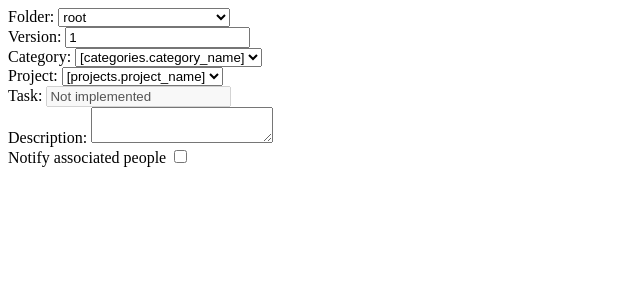
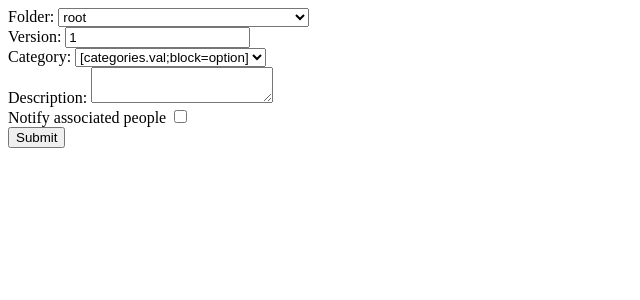
Before and after one commit to Korkonius/web2project.OrderManagement, a PHP site: page /templates/file_form.html in a window 1280 px wide. Shown: the top 300 px of the page, without its empty margins (0-640 px from the left). Run offline with PHP 8.4, Linux system fonts and the light colour scheme.

Commit message:
Completed controller logic for the file_form.html view.

```diff
--- a/index.php
+++ b/index.php
@@ -103,8 +103,11 @@
 
         // Load and merge file form data
         $folders  = getFolderSelectList();
+        $order = COrder::createFromDatabase($newFile);
 
         $tbs->MergeBlock('folders', $folders);
+        $tbs->MergeField('order', $order);
+        $tbs->MergeBlock('categories', w2PgetSysVal('FileType'));
 
         // Display template
         $tbs->Show(TBS_OUTPUT);
--- a/templates/file_form.html
+++ b/templates/file_form.html
@@ -1,10 +1,15 @@
 <div id="orderFileFormContainer">
     <form id="orderFileForm" action="POST" enctype="multipart/form-data" autocomplete="off" action="?m=ordermgmt">
+
+        <input type="hidden" name="dosql" value="do_order_file_aed" />
+        <input type="hidden" name="order_id" value="[order.id]" />
+        <input type="hidden" name="project_id" value="[order.project.project_id]" />
+        <input type="hidden" name="company_id" value="[order.company.company_id]" />
 
         <label for="file_folder">Folder: </label>
         <select name="file_folder" id="file_folder">
             <option value="-1">root</option>
-            <option value="[folders.file_folder_id]">[folders.file_folder_name]</option>
+            <option value="[folders.file_folder_id;block=option]">[folders.file_folder_name;block=option]</option>
         </select> <br />
 
         <label for="file_version">Version: </label>
@@ -12,21 +17,15 @@
 
         <label for="file_category">Category: </label>
         <select name="file_category" id="file_category">
-            <option value="[categories.category_id]">[categories.category_name]</option>
+            <option value="[categories.key;block=option]">[categories.val;block=option]</option>
         </select> <br />
 
-        <label for="file_project">Project: </label>
-        <select name="file_project" id="file_project">
-            <option value="[projects.project_id]">[projects.project_name]</option>
-        </select> <br />
-
-        <label for="file_task">Task: </label>
-        <input name="file_task" disabled="disabled" value="Not implemented" id="file_task" /> <br />
-
-        <label for="file_description">Description: </label>
+               <label for="file_description">Description: </label>
         <textarea name="file_description" id="file_description"></textarea> <br />
 
         <label for="file_notify_owners">Notify associated people</label>
-        <input name="file_notify_owners" id="file_notify_owners" value="1" type="checkbox" />
+        <input name="file_notify_owners" id="file_notify_owners" value="1" type="checkbox" /> <br />
+
+        <button type="submit">Submit</button>
     </form>
 </div>
```
